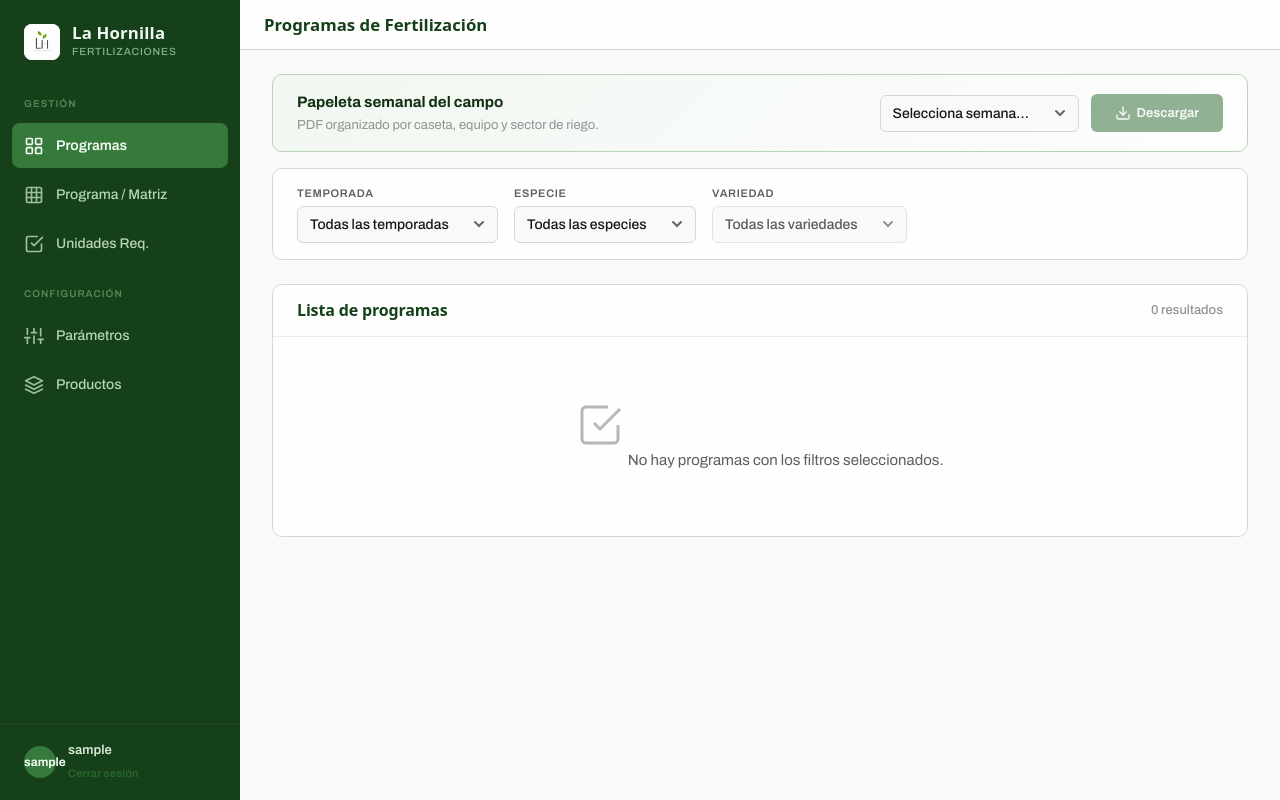
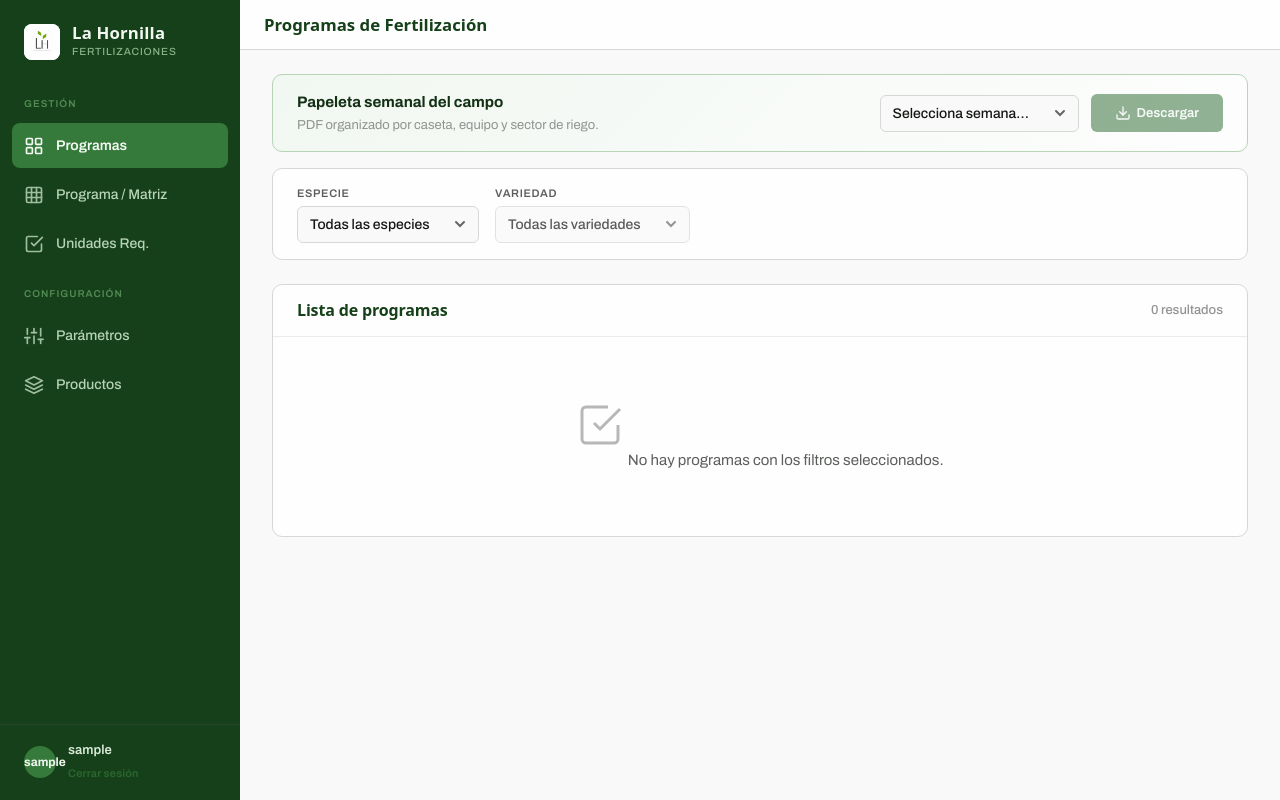
Before and after one commit to FrancSCL/fastapi-gestionfertilizaciones, a FastAPI app: page /app/programas in a window 1280 px wide. Run offline with FastAPI, Linux system fonts and the light colour scheme; the visitor is signed in with stand-in values (Sample User, id 1); data that the repository does not hold is empty; some web fonts are replaced.

Commit message:
refactor(programas): quitar dropdown de temporada del listado

```diff
--- a/api/templates/programas.html
+++ b/api/templates/programas.html
@@ -37,15 +37,6 @@
 </div>
 
 <form method="get" action="/app/programas" class="filters" id="filtersForm">
-  <div class="filter-group">
-    <label class="filter-label" for="temporada">Temporada</label>
-    <select id="temporada" name="temporada" class="filter-select" onchange="this.form.submit()">
-      <option value="">Todas las temporadas</option>
-      {% for t in temporadas %}
-      <option value="{{ t.id }}" {% if filtro_temporada == t.id %}selected{% endif %}>{{ t.temporada }}</option>
-      {% endfor %}
-    </select>
-  </div>
   <div class="filter-group">
     <label class="filter-label" for="especie">Especie</label>
     <select id="especie" name="especie" class="filter-select"
```
